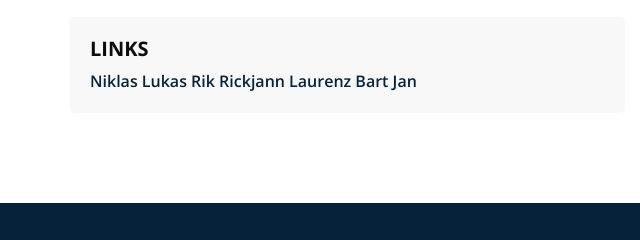
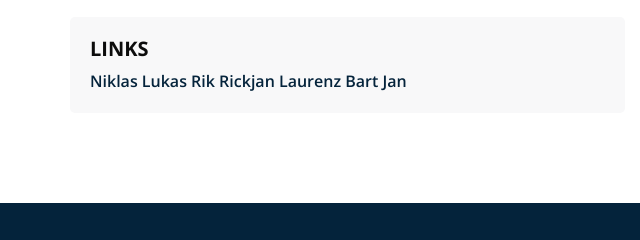
Before and after one commit to ThijsVos123/OuderavondProject, a plain HTML site: page links.html in a window 1280 px wide. Shown: the part 508-748 px from the top of the page, 0-640 px from the left. Drawn offline with nearby package versions, Linux system fonts and the light colour scheme; some packages are replaced by stand-ins of ours; files that its build step writes are made by us from their sources.

Commit message:
Update links.html

```diff
--- a/links.html
+++ b/links.html
@@ -111,7 +111,7 @@
                   <a class="links" href="https://niklashoefnagel.github.io/ouderavondkampen/">Niklas</a>
                   <a class="links" href="https://lukas-schaak.github.io/ProjectwebsiteOuderavond/">Lukas</a>
                   <a class="links" href="https://rikohboyo.github.io/OuderAvondKampen/">Rik</a>
-                  <a class="links" href="https://rickieeerl.github.io/ouderavondict/">Rickjann</a>
+                  <a class="links" href="https://rickieeerl.github.io/ouderavondict/">Rickjan</a>
                   <a class="links" href="https://laurenz-hotting.github.io/Ouderavond/">Laurenz</a>
                   <a class="links" href="https://bartjanw.github.io/websiteOuderavond/">Bart Jan</a>
                 </a>
```
